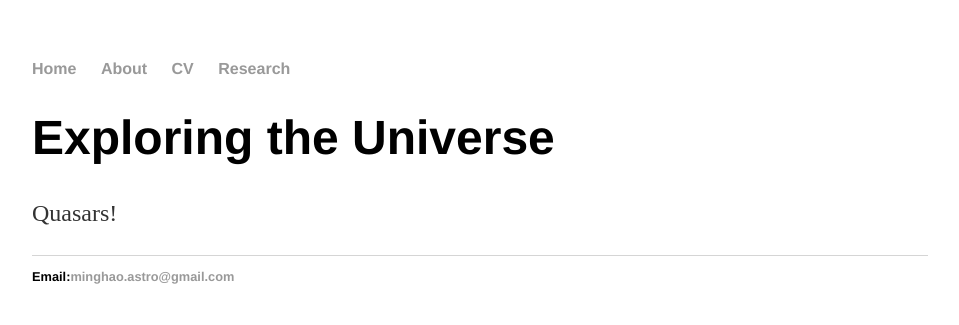
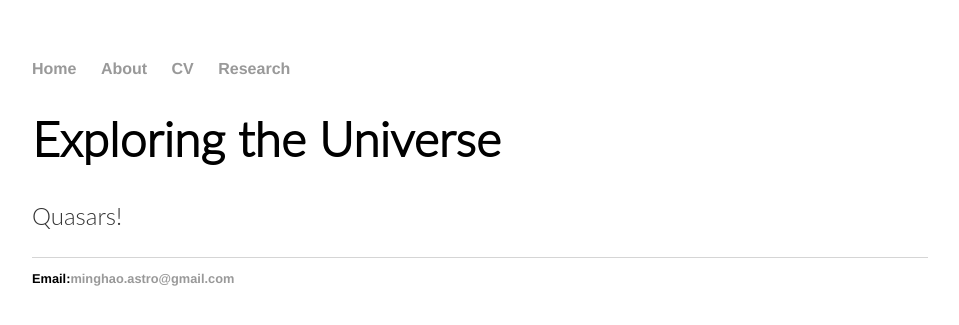
Before and after one commit to JianiDing/JianiDing.github.io, a Jekyll site: the page built from research/index.html, in a window 1280 px wide. Shown: the top 325 px of the page, without its empty margins (160-1119 px from the left). Built offline with Jekyll 4.4.1, drawn with Linux system fonts in a browser that asks for light colours.

Commit message:
Update index.html

```diff
--- a/research/index.html
+++ b/research/index.html
@@ -3,6 +3,6 @@ layout: default
 title: Exploring the Universe
 ---
 <div class="blurb">
-	<h1>{{page.title}}</h1>
-	<p>Quasars!</p>
+	<h1 style="font-family:lato light">{{page.title}}</h1>
+	<p style="font-family:lato light">Quasars!</p>
 </div><!-- /.blurb -->
```
